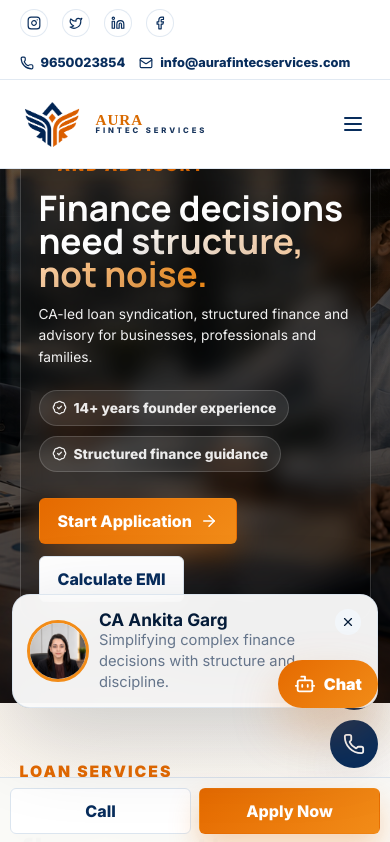
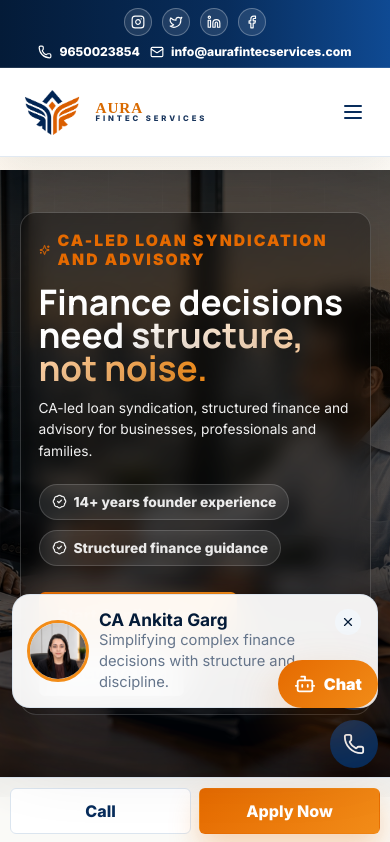
Before and after one commit to aiwanaitsolution-cyber/aura-fintech, a Next.js app: page / in a window 390 px wide. Shown: the top 842 px of the page. Built offline with nearby package versions, Linux system fonts and the light colour scheme.

Commit message:
Refine header band and hero spacing

```diff
--- a/app/globals.css
+++ b/app/globals.css
@@ -11,6 +11,7 @@
   --white: #ffffff;
   --shadow: 0 22px 60px rgba(4, 27, 56, 0.12);
   --radius: 8px;
+  --header-offset: 136px;
 }
 
 * {
@@ -30,6 +31,12 @@ body {
     radial-gradient(circle at 16% 4%, rgba(242, 140, 24, 0.1), transparent 30rem),
     linear-gradient(180deg, #fffdf8 0%, #f6f8fb 42%, #fff 100%);
   font-family: var(--font-inter), Arial, sans-serif;
+}
+
+body::before {
+  content: "";
+  display: block;
+  height: var(--header-offset);
 }
 
 h1,
@@ -84,18 +91,20 @@ textarea {
   padding: 9px clamp(18px, 5vw, 72px);
   font-size: 0.8rem;
   font-weight: 800;
-  color: var(--primary);
-  border-bottom: 1px solid rgba(219, 229, 239, 0.82);
-  background: #fff;
+  color: #fff;
+  border-bottom: 1px solid rgba(255, 255, 255, 0.12);
+  background:
+    linear-gradient(90deg, var(--deep), var(--primary) 58%, #0f4a93);
 }
 
 .header-topbar a {
   display: inline-flex;
   align-items: center;
   gap: 7px;
-  color: var(--primary);
+  color: #fff;
   max-width: 100%;
   overflow-wrap: anywhere;
+  transition: transform 0.22s ease, color 0.22s ease, opacity 0.22s ease, background 0.22s ease, border-color 0.22s ease;
 }
 
 .header-socials,
@@ -110,10 +119,21 @@ textarea {
   width: 28px;
   height: 28px;
   justify-content: center;
-  color: var(--primary);
-  border: 1px solid rgba(219, 229, 239, 0.82);
+  color: #fff;
+  border: 1px solid rgba(255, 255, 255, 0.28);
   border-radius: 999px;
-  background: #fff;
+  background: rgba(255, 255, 255, 0.1);
+}
+
+.header-topbar a:hover {
+  color: #fff;
+  transform: translateY(-2px);
+  opacity: 0.92;
+}
+
+.header-socials a:hover {
+  background: rgba(255, 255, 255, 0.2);
+  border-color: rgba(255, 255, 255, 0.48);
 }
 
 .header-main {
@@ -137,6 +157,11 @@ textarea {
   padding: 0;
   background: transparent;
   border-radius: 0;
+  transition: transform 0.22s ease;
+}
+
+.site-header .logo-link:hover {
+  transform: translateY(-2px);
 }
 
 .brand-lockup {
@@ -208,12 +233,14 @@ textarea {
   font-weight: 700;
   font-size: 0.94rem;
   white-space: nowrap;
+  transition: color 0.22s ease, transform 0.22s ease;
 }
 
 .desktop-nav a:hover,
 .desktop-nav a[aria-current="page"],
 .nav-menu-button:hover {
   color: var(--primary);
+  transform: translateY(-2px);
 }
 
 .site-header.is-solid .brand-icon {
@@ -669,7 +696,7 @@ textarea {
   gap: clamp(30px, 6vw, 80px);
   align-items: center;
   min-height: 100vh;
-  padding: clamp(118px, 13vw, 168px) clamp(18px, 5vw, 72px) clamp(82px, 10vw, 132px);
+  padding: clamp(56px, 7vw, 96px) clamp(18px, 5vw, 72px) clamp(82px, 10vw, 132px);
   color: #fff;
   overflow: hidden;
   background:
@@ -2696,7 +2723,7 @@ blockquote {
 }
 
 .page-hero {
-  padding: clamp(122px, 13vw, 164px) clamp(18px, 5vw, 72px) clamp(56px, 8vw, 96px);
+  padding: clamp(54px, 8vw, 86px) clamp(18px, 5vw, 72px) clamp(56px, 8vw, 96px);
   color: #fff;
   background: linear-gradient(135deg, var(--deep), var(--primary) 70%, #7d3606);
 }
@@ -3614,6 +3641,10 @@ td {
 }
 
 @media (max-width: 980px) {
+  :root {
+    --header-offset: 126px;
+  }
+
   .desktop-nav,
   .header-actions .ghost-button,
   .header-actions .primary-button,
@@ -3718,13 +3749,37 @@ td {
 }
 
 @media (max-width: 640px) {
+  :root {
+    --header-offset: 170px;
+  }
+
+  .header-topbar {
+    justify-content: center;
+    gap: 8px 14px;
+    padding-block: 8px;
+  }
+
+  .header-socials,
+  .header-contact {
+    justify-content: center;
+    gap: 10px;
+  }
+
+  .header-contact {
+    width: 100%;
+  }
+
+  .header-contact a {
+    font-size: 0.76rem;
+  }
+
   .hero,
   .premium-hero {
     min-height: auto;
   }
 
   .premium-hero {
-    padding-top: 118px;
+    padding-top: 42px;
   }
 
   .hero-carousel-image {
@@ -3899,6 +3954,12 @@ td {
   }
 }
 
+@media (max-width: 380px) {
+  :root {
+    --header-offset: 200px;
+  }
+}
+
 @media (prefers-reduced-motion: reduce) {
   *,
   *::before,
```
